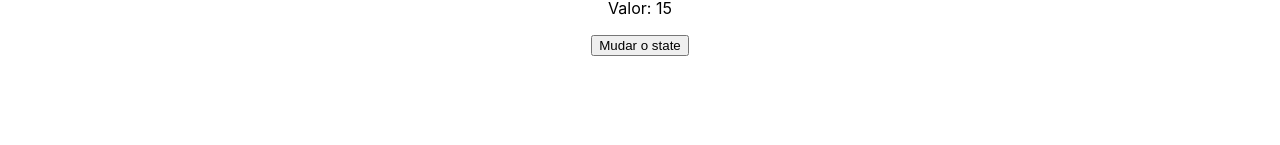
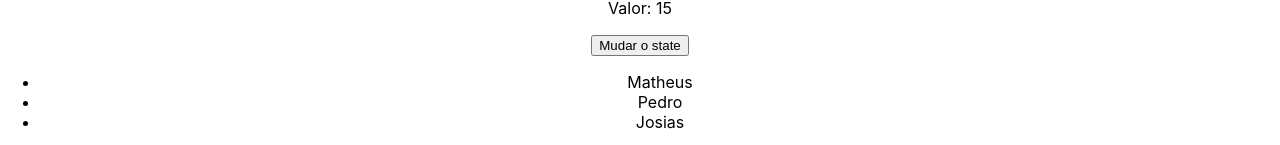
Before and after one commit to ehurafa/react-from-zero-to-mastery, a React (Create React App) app in the folder ARQUIVOS/03_AVANCADO_EM_REACT/avancado/: page / in a window 1280 px wide. Shown: the part 1202-1347 px from the top of the page. Before the commit the page ends 1258 px from the top, so only its background shows below. Built offline with nearby package versions, Linux system fonts and the light colour scheme.

Commit message:
lists rendering

```diff
--- a/ARQUIVOS/03_AVANCADO_EM_REACT/avancado/src/App.js
+++ b/ARQUIVOS/03_AVANCADO_EM_REACT/avancado/src/App.js
@@ -2,6 +2,7 @@ import logo from './logo.svg';
 import './App.css';
 import Skyline from './assets/skyline.jpg'
 import ManageData from './components/ManageData';
+import ListRender from './components/ListRender';
 
 function App() {
   return (
@@ -16,6 +17,9 @@ function App() {
       <div>
         <ManageData />
       </div>
+      <div>
+        <ListRender />
+      </div>
     </div>
   );
 }
--- /dev/null
+++ b/ARQUIVOS/03_AVANCADO_EM_REACT/avancado/src/components/ListRender.js
@@ -0,0 +1,17 @@
+import { useState } from 'react'
+
+function ListRender() {
+    const [list] = useState(['Matheus', 'Pedro', 'Josias'])
+
+    return (
+        <div>
+            <ul>
+                {list.map((item) => (
+                    <li>{item}</li>
+                ))}
+            </ul>
+        </div>
+    );
+}
+
+export default ListRender;
```
